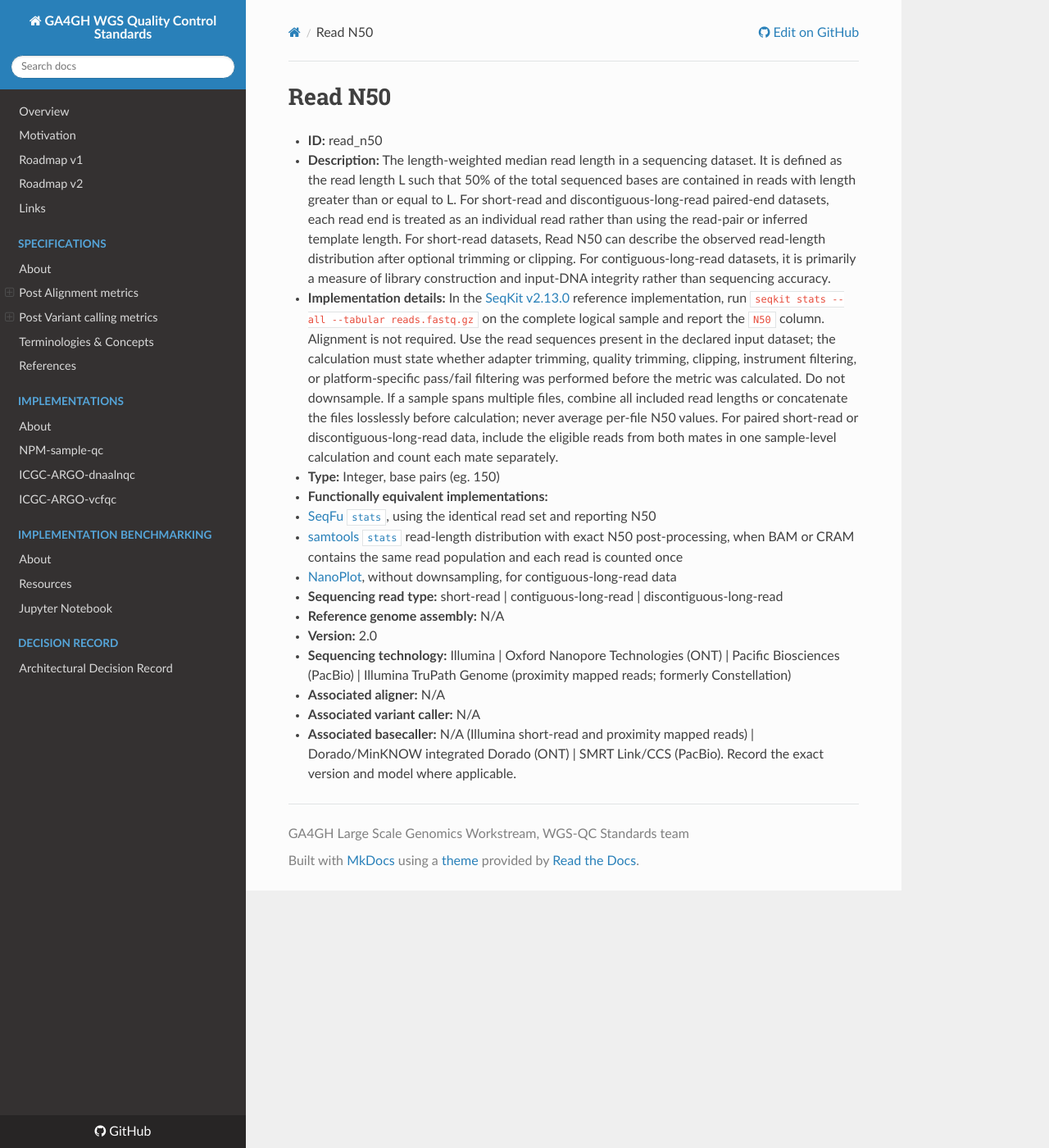
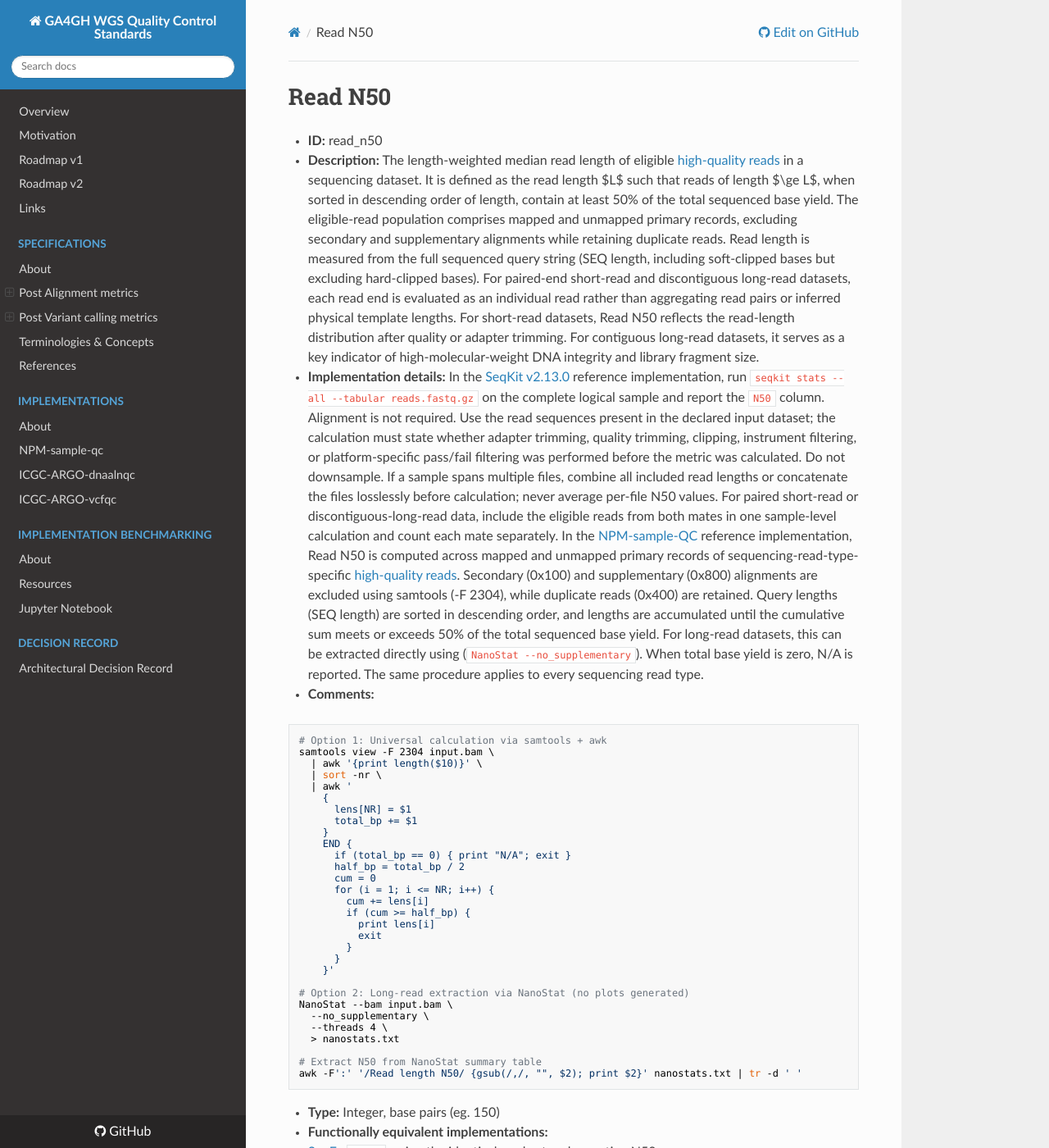
Before and after one commit to ga4gh/quality-control-wgs, an MkDocs documentation site: the page built from docs/metrics_definitions/lr-read_n50.md, in a window 1280 px wide and 1400 px high. Shown: the whole window at 82% size. Built offline with MkDocs 1.6.1, drawn with Linux system fonts in a browser that asks for light colours; nearby versions of some CDN libraries.

Commit message:
update read N50 dev version awaiting further input/feedback

````diff
--- a/docs/metrics_definitions/lr-read_n50.md
+++ b/docs/metrics_definitions/lr-read_n50.md
@@ -1,8 +1,42 @@
 # Read N50
 
 - **ID:** read_n50
-- **Description:** The length-weighted median read length in a sequencing dataset. It is defined as the read length L such that 50% of the total sequenced bases are contained in reads with length greater than or equal to L. For short-read and discontiguous-long-read paired-end datasets, each read end is treated as an individual read rather than using the read-pair or inferred template length. For short-read datasets, Read N50 can describe the observed read-length distribution after optional trimming or clipping. For contiguous-long-read datasets, it is primarily a measure of library construction and input-DNA integrity rather than sequencing accuracy.
+- **Description:** The length-weighted median read length of eligible [high-quality reads](terminologies.md#high-quality-reads) in a sequencing dataset. It is defined as the read length $L$ such that reads of length $\ge L$, when sorted in descending order of length, contain at least 50% of the total sequenced base yield. The eligible-read population comprises mapped and unmapped primary records, excluding secondary and supplementary alignments while retaining duplicate reads. Read length is measured from the full sequenced query string (SEQ length, including soft-clipped bases but excluding hard-clipped bases). For paired-end short-read and discontiguous long-read datasets, each read end is evaluated as an individual read rather than aggregating read pairs or inferred physical template lengths. For short-read datasets, Read N50 reflects the read-length distribution after quality or adapter trimming. For contiguous long-read datasets, it serves as a key indicator of high-molecular-weight DNA integrity and library fragment size.
 - **Implementation details:** In the [SeqKit v2.13.0](https://bioinf.shenwei.me/seqkit/usage/) reference implementation, run `seqkit stats --all --tabular reads.fastq.gz` on the complete logical sample and report the `N50` column. Alignment is not required. Use the read sequences present in the declared input dataset; the calculation must state whether adapter trimming, quality trimming, clipping, instrument filtering, or platform-specific pass/fail filtering was performed before the metric was calculated. Do not downsample. If a sample spans multiple files, combine all included read lengths or concatenate the files losslessly before calculation; never average per-file N50 values. For paired short-read or discontiguous-long-read data, include the eligible reads from both mates in one sample-level calculation and count each mate separately.
+In the [NPM-sample-QC](References.md#npm-sample-qc) reference implementation, Read N50 is computed across mapped and unmapped primary records of sequencing-read-type-specific [high-quality reads](terminologies.md#high-quality-reads). Secondary (0x100) and supplementary (0x800) alignments are excluded using samtools (-F 2304), while duplicate reads (0x400) are retained. Query lengths (SEQ length) are sorted in descending order, and lengths are accumulated until the cumulative sum meets or exceeds 50% of the total sequenced base yield. For long-read datasets, this can be extracted directly using (`NanoStat --no_supplementary`). When total base yield is zero, N/A is reported. The same procedure applies to every sequencing read type.
+- **Comments:**
+```
+# Option 1: Universal calculation via samtools + awk
+samtools view -F 2304 input.bam \
+  | awk '{print length($10)}' \
+  | sort -nr \
+  | awk '
+    {
+      lens[NR] = $1
+      total_bp += $1
+    }
+    END {
+      if (total_bp == 0) { print "N/A"; exit }
+      half_bp = total_bp / 2
+      cum = 0
+      for (i = 1; i <= NR; i++) {
+        cum += lens[i]
+        if (cum >= half_bp) {
+          print lens[i]
+          exit
+        }
+      }
+    }'
+
+# Option 2: Long-read extraction via NanoStat (no plots generated)
+NanoStat --bam input.bam \
+  --no_supplementary \
+  --threads 4 \
+  > nanostats.txt
+
+# Extract N50 from NanoStat summary table
+awk -F':' '/Read length N50/ {gsub(/,/, "", $2); print $2}' nanostats.txt | tr -d ' '
+```
 - **Type:** Integer, base pairs (eg. 150)
 - **Functionally equivalent implementations:**
   - [SeqFu `stats`](https://telatin.github.io/seqfu2/tools/stats.html), using the identical read set and reporting N50
````
